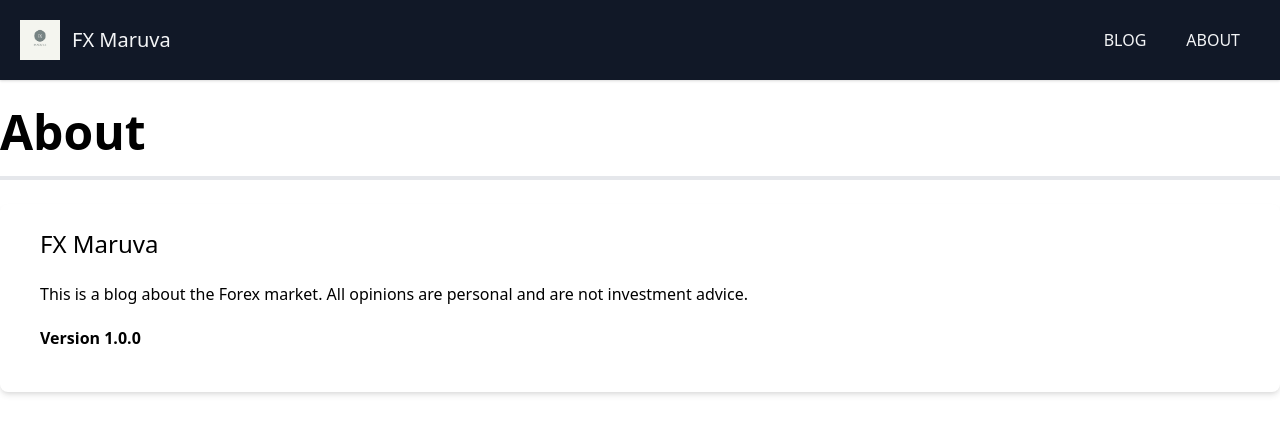
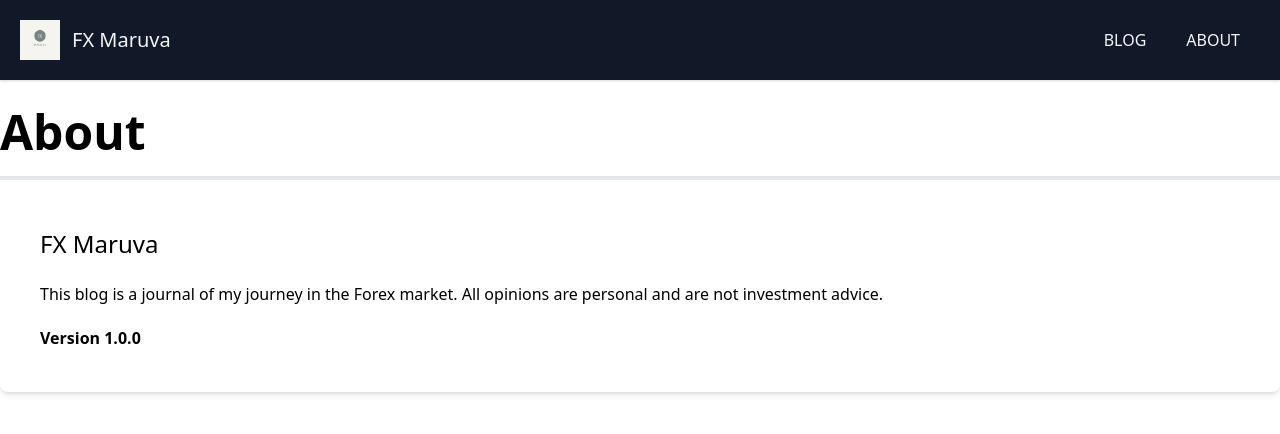
Before and after one commit to icematthews/fx-maruva, a Next.js app: page /about in a window 1280 px wide. Shown: the top 434 px of the page. Built offline with nearby package versions, Linux system fonts and the light colour scheme.

Commit message:
changed about page

```diff
--- a/pages/about.js
+++ b/pages/about.js
@@ -9,8 +9,8 @@ export default function AboutPage() {
         <h3 className="text-2xl mb-5">FX Maruva</h3>
 
         <p className="mb-3">
-          This is a blog about the Forex market. All opinions are personal and
-          are not investment advice.
+          This blog is a journal of my journey in the Forex market. All opinions
+          are personal and are not investment advice.
         </p>
 
         <p>
```
